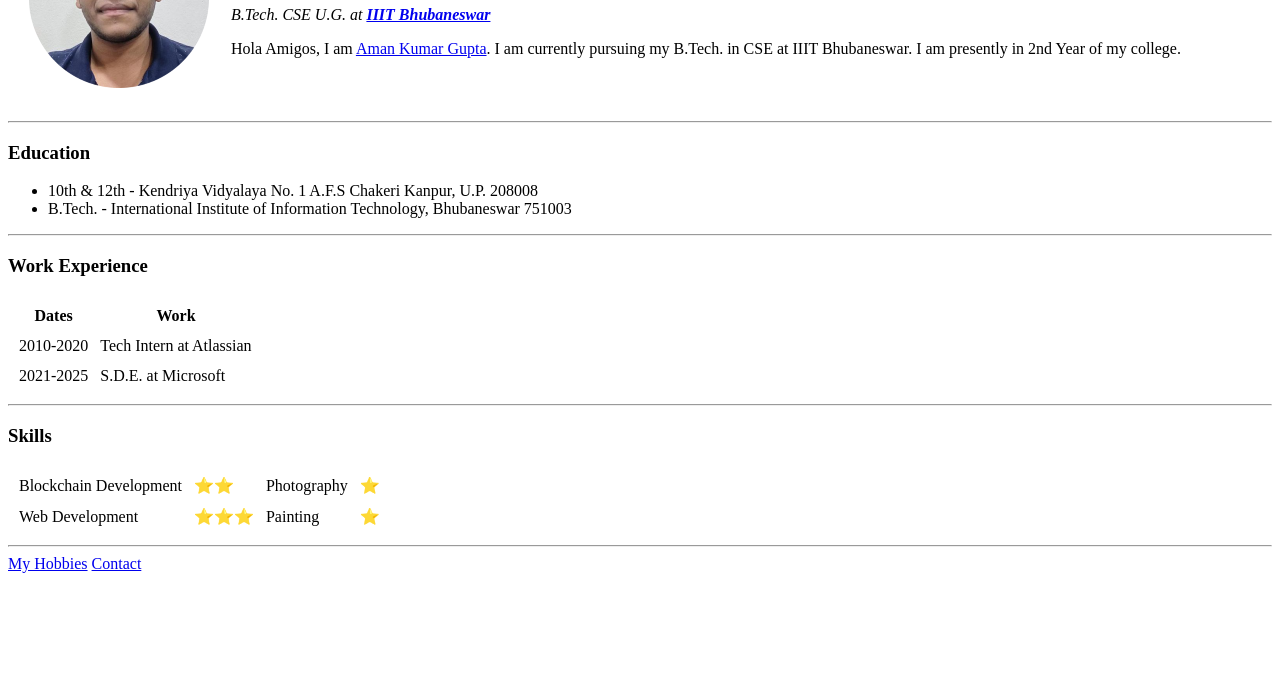
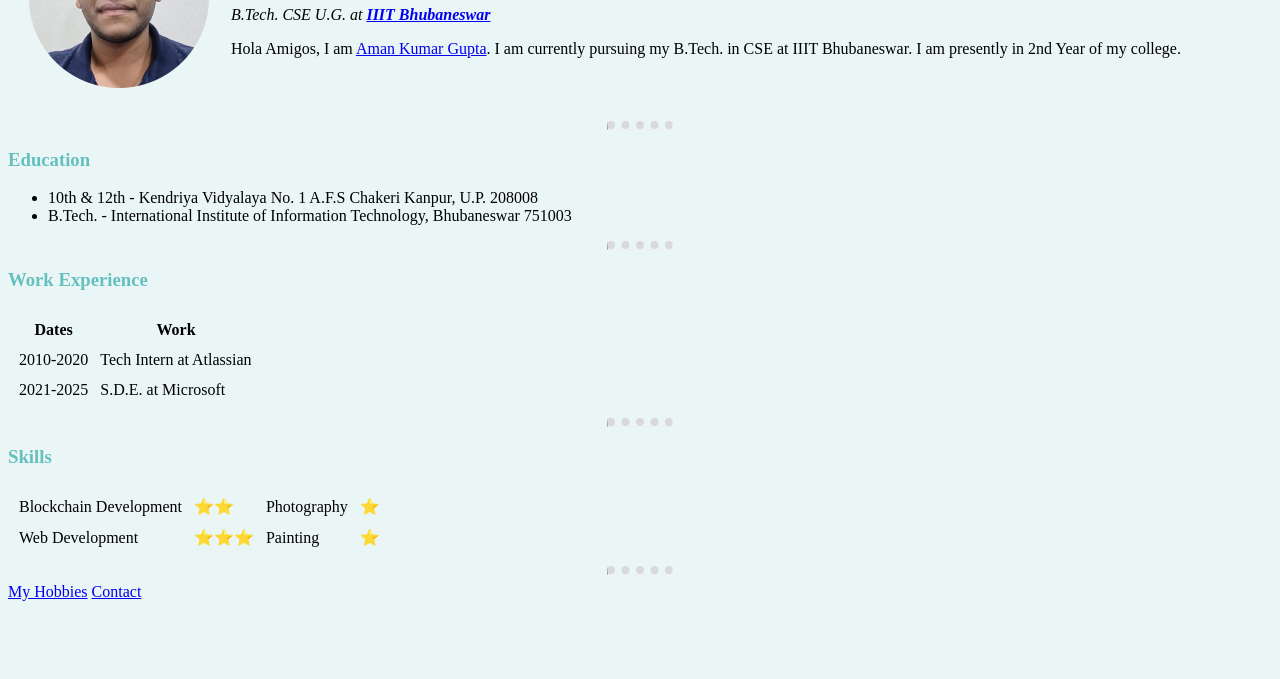
Before and after one commit to Aman1337g/CV, a plain HTML site: page index.html in a window 1280 px wide. Shown: the part 121-800 px from the top of the page. Drawn offline with Linux system fonts and the light colour scheme.

Commit message:
Added styling

```diff
--- /dev/null
+++ b/css/styles.css
@@ -0,0 +1,19 @@
+body {
+    background-color: #EAF6F6;
+}
+
+hr {
+    /* background-color: #EAF6F6; */
+    /*has no height so no need for background-color*/
+    /* border-style: dotted none none;
+    border-top-style: dotted; */
+    /*very specific (will have higher priority*/
+    /* height: 1px; */
+    width: 5%;
+    border-top: 8px dotted #d9d9db;
+}
+
+h1,
+h3 {
+    color: #66BFBF;
+}
--- a/index.html
+++ b/index.html
@@ -4,6 +4,7 @@
 <head>
     <meta charset="utf-8">
     <title>🧑‍💻 Aman's Personal Site</title>
+    <link rel="stylesheet" href="css\styles.css">
 </head>
 
 <body>
```
Also changed, not shown: contact.html (+1 -0 lines), hobbies.html (+1 -0 lines).
